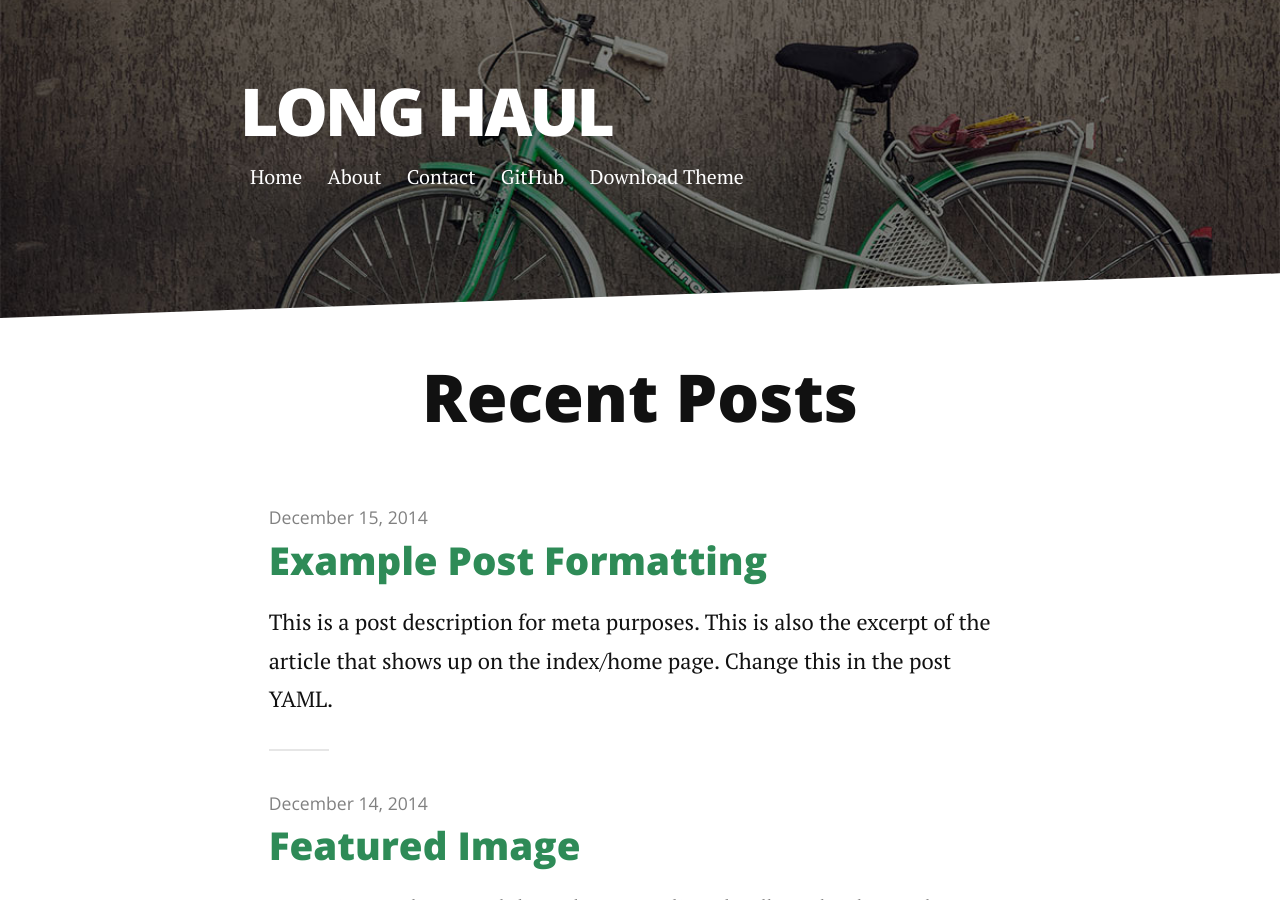
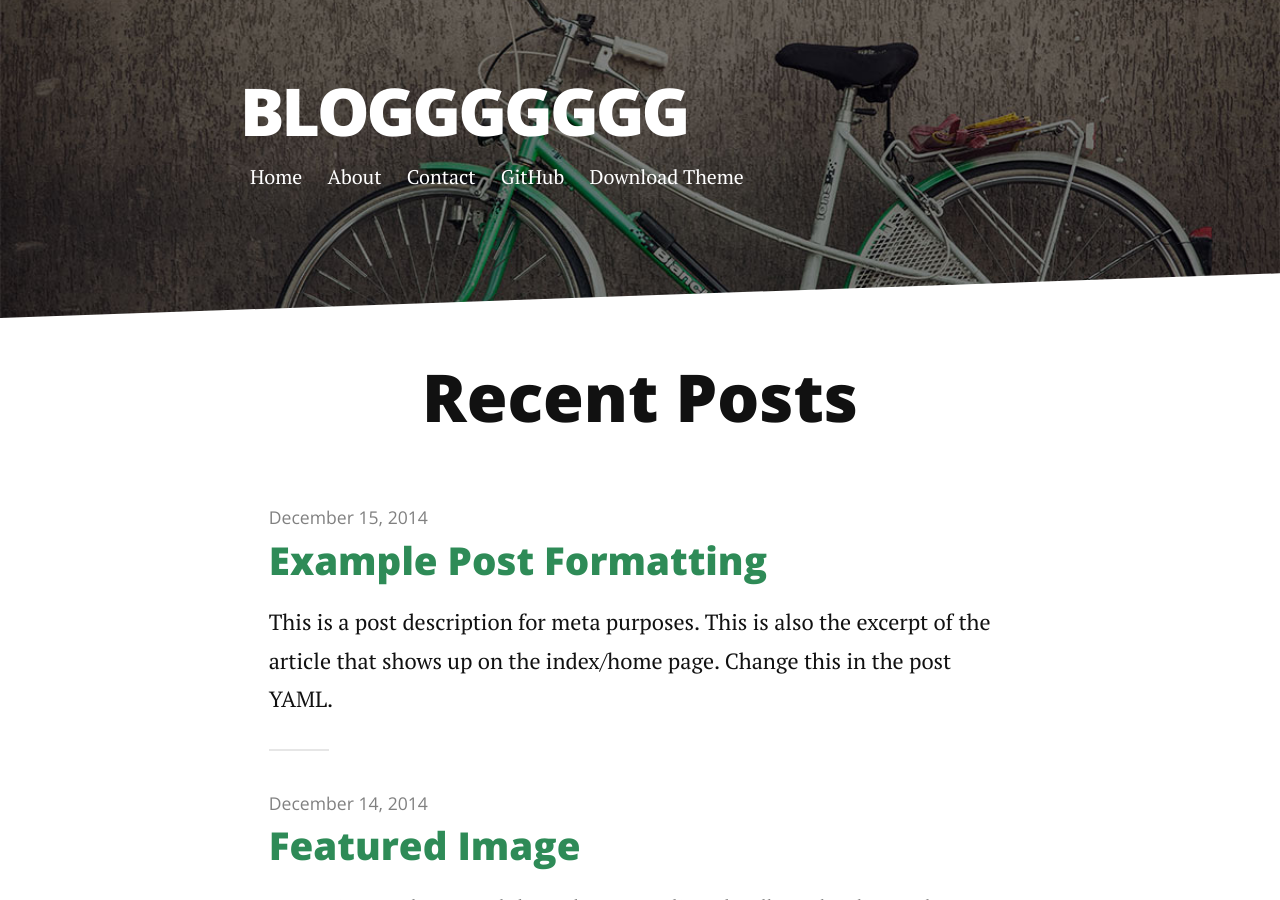
Before and after one commit to hayeonggyeong/blog_pf, a Jekyll site: the page built from index.html, in a window 1280 px wide and 900 px high. Built offline with Jekyll 4.4.1, drawn with Linux system fonts in a browser that asks for light colours; nearby versions of some CDN libraries; the list of posts is cut into pages by our own code.

Commit message:
Update _config.yml

```diff
--- a/_config.yml
+++ b/_config.yml
@@ -1,4 +1,4 @@
-title: Long Haul
+title: BLOGGGGGGG
 description: Long Form Jekyll theme built with SASS / COMPASS / SUSY
 
 url: https://blog_pf.github.io
```
